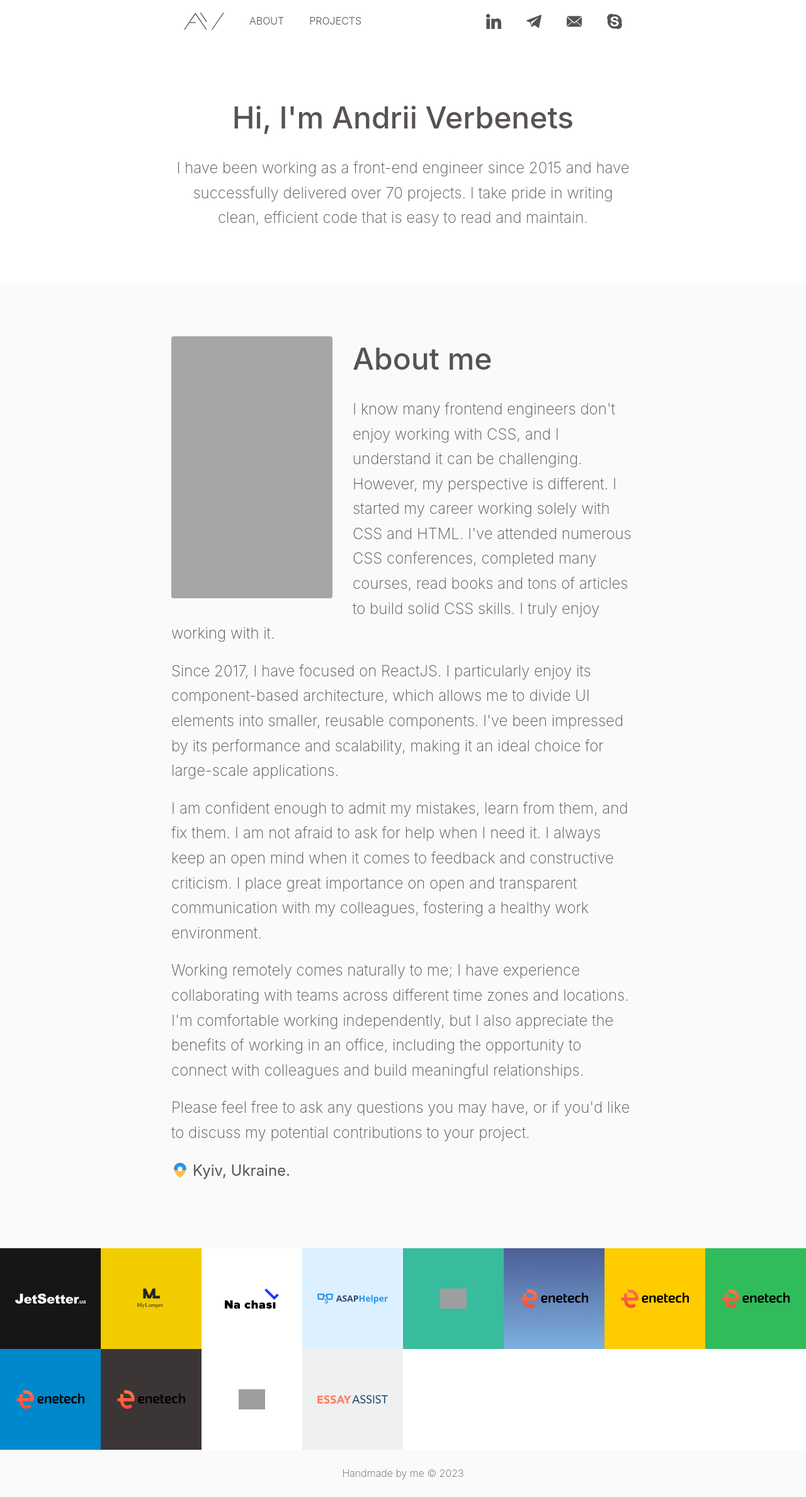
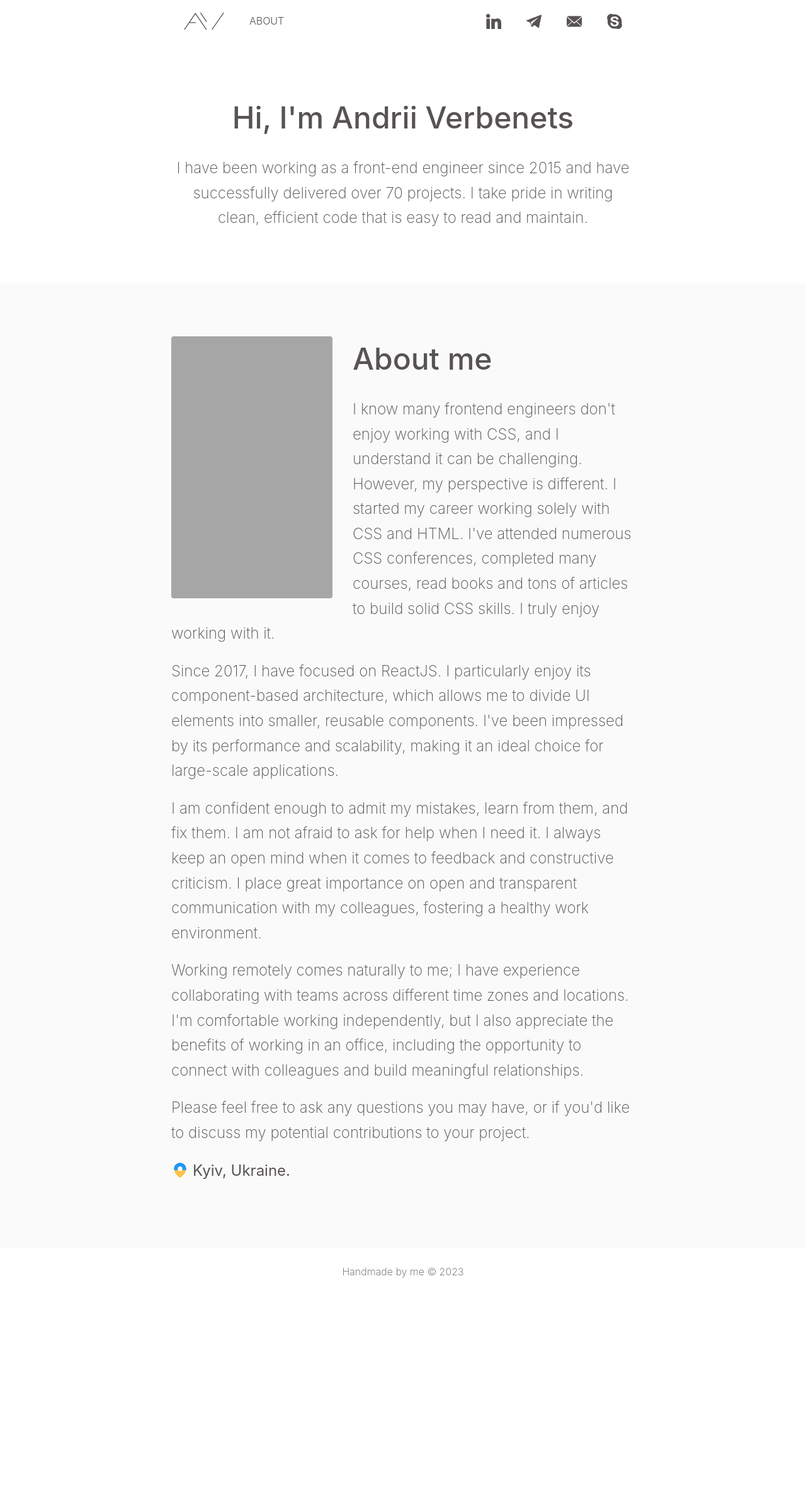
Before and after one commit to averb/averb.github.io, a PHP site: page / in a window 1280 px wide. Shown: the whole page at 63% size. After the commit the page ends 2057 px from the top, so only its background shows below. Run offline with PHP 8.4, Linux system fonts and the light colour scheme; grey boxes are pictures that could not be loaded.

Commit message:
hide projects section

```diff
--- a/css/main.css
+++ b/css/main.css
@@ -375,15 +375,17 @@ a:focus {
 }
 
 .header__inner {
-  display: block;
-  align-items: center;
-  justify-content: space-between;
   padding-block: var(--space-2-5);
 }
-
+@media (min-width: 25rem) {
+  .header__inner {
+    display: flex;
+    align-items: center;
+    justify-content: space-between;
+  }
+}
 @media (min-width: 42rem) {
   .header__inner {
-    display: flex;
     padding-block: 0;
   }
 }
@@ -438,11 +440,13 @@ a:focus {
 }
 
 .header__social-text {
-  font-size: 0.625rem;
+  font-size: 0.5rem;
+  line-height: 1;
   position: absolute;
-  left: 50%;
-  transform: translateX(-50%);
+  left: 0;
   bottom: 0;
+  width: 100%;
+  text-align: center;
   opacity: 0;
   transition: opacity 0.1s ease;
   font-weight: 700;
@@ -453,6 +457,11 @@ a:focus {
 }
 
 @media (min-width: 42rem) {
+  .header__social-text {
+    font-size: 0.625rem;
+    line-height: inherit;
+  }
+
   .header__social-icon {
     width: 1.5rem;
     height: 1.5rem;
@@ -464,7 +473,7 @@ a:focus {
   color: var(--blue);
 }
 
-.header-nav__list-logo {
+/* .header-nav__list-logo {
   order: 2;
 }
 
@@ -492,7 +501,7 @@ a:focus {
   .header-nav__list-work {
     order: 0;
   }
-}
+} */
 
 .work__list {
   display: grid;
--- a/index.html
+++ b/index.html
@@ -29,9 +29,9 @@
         <li class="header-nav__list-item header-nav__list-about">
           <a href="#about" id="aboutLink" class="header__link">About</a>
         </li>
-        <li class="header-nav__list-item header-nav__list-work">
+        <!-- <li class="header-nav__list-item header-nav__list-work">
           <a href="#projects" id="workLink" class="header__link">Projects</a>
-        </li>
+        </li> -->
       </ul>
     </nav>
 
@@ -156,140 +156,9 @@
   </div>
 </section>
 
-<section class="section-default" id="projects">
-  <h2 class="visually-hidden">Projects</h2>
-
-  <ul class="work__list">
-    <li class="work__item" style="background-color: #161616">
-      <a href="work/jetSetter" class="work__item-inner">
-        <img
-          class="work__item-img"
-          src="work/jetSetter/img/svg/logo.svg"
-          alt=""
-        />
-      </a>
-    </li>
-
-    <li class="work__item" style="background-color: #f3cc00">
-      <a href="work/mylumper" class="work__item-inner">
-        <img
-          class="work__item-img"
-          src="work/mylumper/img/svg/logo.svg"
-          alt=""
-        />
-      </a>
-    </li>
-
-    <li class="work__item" style="background-color: #fff">
-      <a href="work/naChasi" class="work__item-inner">
-        <img
-          class="work__item-img"
-          src="work/naChasi/img/svg/logo.svg"
-          alt=""
-        />
-      </a>
-    </li>
-
-    <li class="work__item" style="background-color: #dcf0ff">
-      <a href="work/asaphelper" class="work__item-inner">
-        <img
-          class="work__item-img"
-          src="work/asaphelper/images/svg/logo.svg"
-          alt=""
-        />
-      </a>
-    </li>
-
-    <li class="work__item" style="background-color: #39bc9d">
-      <a href="work/fameelee" class="work__item-inner">
-        <img
-          class="work__item-img"
-          src="work/fameelee/images/logo@3x.png"
-          alt=""
-        />
-      </a>
-    </li>
-
-    <li
-      class="work__item"
-      style="
-        background-image: linear-gradient(to top, #7eb0df 0%, #4c5e96 100%);
-      "
-    >
-      <a href="work/veedeem" class="work__item-inner">
-        <img
-          class="work__item-img"
-          src="work/veedeem/images/svg/logo.svg"
-          alt=""
-        />
-      </a>
-    </li>
-
-    <li class="work__item" style="background-color: #fc0">
-      <a href="work/prowriters" class="work__item-inner">
-        <img
-          class="work__item-img"
-          src="work/prowriters/images/svg/logo.svg"
-          alt=""
-        />
-      </a>
-    </li>
-
-    <li class="work__item" style="background-color: #31bc5c">
-      <a href="work/garlic" class="work__item-inner">
-        <img
-          class="work__item-img"
-          src="work/garlic/images/svg/logo.svg"
-          alt=""
-        />
-      </a>
-    </li>
-
-    <li class="work__item" style="background-color: #0088cc">
-      <a href="work/domain" class="work__item-inner">
-        <img
-          class="work__item-img"
-          src="work/domain/images/svg/logo.svg"
-          alt=""
-        />
-      </a>
-    </li>
-
-    <li class="work__item" style="background-color: #3b3635">
-      <a href="work/enetech" class="work__item-inner">
-        <img
-          class="work__item-img"
-          src="work/enetech/images/svg/logo.svg"
-          alt=""
-        />
-      </a>
-    </li>
-
-    <li class="work__item" style="background-color: #fff">
-      <a href="work/essaywriting" class="work__item-inner">
-        <img
-          class="work__item-img"
-          src="work/essaywriting/images/logo@3x.png"
-          alt=""
-        />
-      </a>
-    </li>
-
-    <li class="work__item" style="background-color: #eff0f0">
-      <a href="work/essayassist" class="work__item-inner">
-        <img
-          class="work__item-img"
-          src="work/essayassist/images/svg/logo.svg"
-          alt=""
-        />
-      </a>
-    </li>
-  </ul>
-</section>
-
 </main>
 
-<footer class="main-footer section-gray">
+<footer class="main-footer">
   <div class="wrapper">
     <p id="copyright">Handmade by me</p>
   </div>
--- a/src/components/footer.html
+++ b/src/components/footer.html
@@ -1,4 +1,4 @@
-<footer class="main-footer section-gray">
+<footer class="main-footer">
   <div class="wrapper">
     <p id="copyright">Handmade by me</p>
   </div>
--- a/src/components/header.html
+++ b/src/components/header.html
@@ -18,9 +18,9 @@
         <li class="header-nav__list-item header-nav__list-about">
           <a href="#about" id="aboutLink" class="header__link">About</a>
         </li>
-        <li class="header-nav__list-item header-nav__list-work">
+        <!-- <li class="header-nav__list-item header-nav__list-work">
           <a href="#projects" id="workLink" class="header__link">Projects</a>
-        </li>
+        </li> -->
       </ul>
     </nav>
 
--- a/src/index.html
+++ b/src/index.html
@@ -10,7 +10,6 @@
 <main class="main">
 @import "hero.html"
 @import "about.html"
-@import "work.html"
 </main>
 
 @import "footer.html"
```
Also changed, not shown: src/css/components/header.css (+19 -10 lines).
